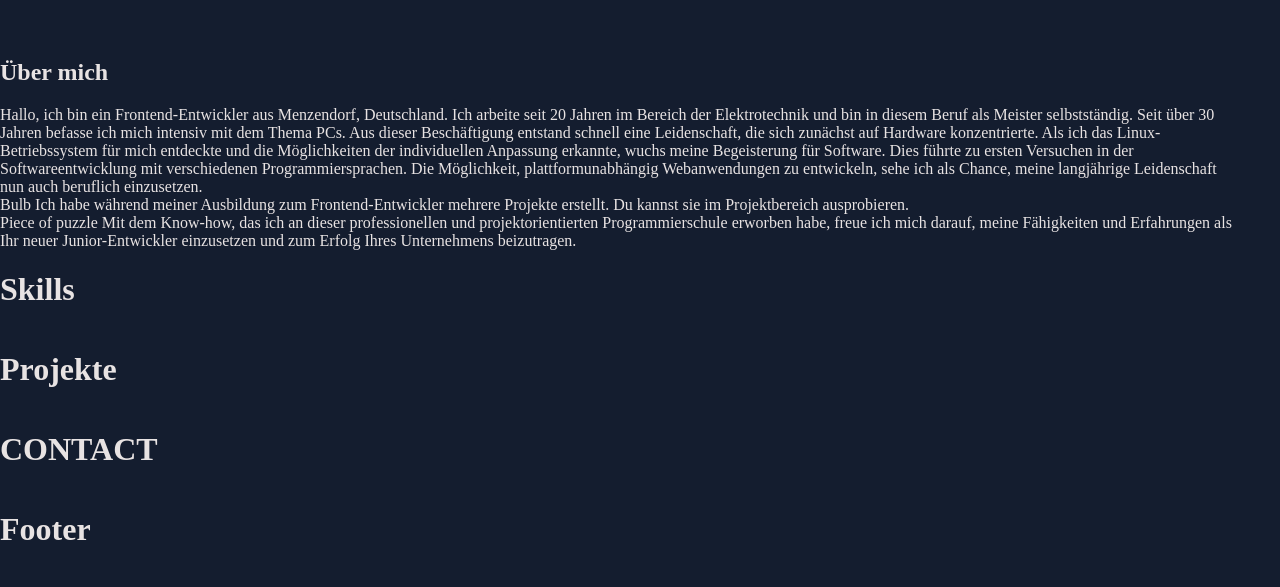
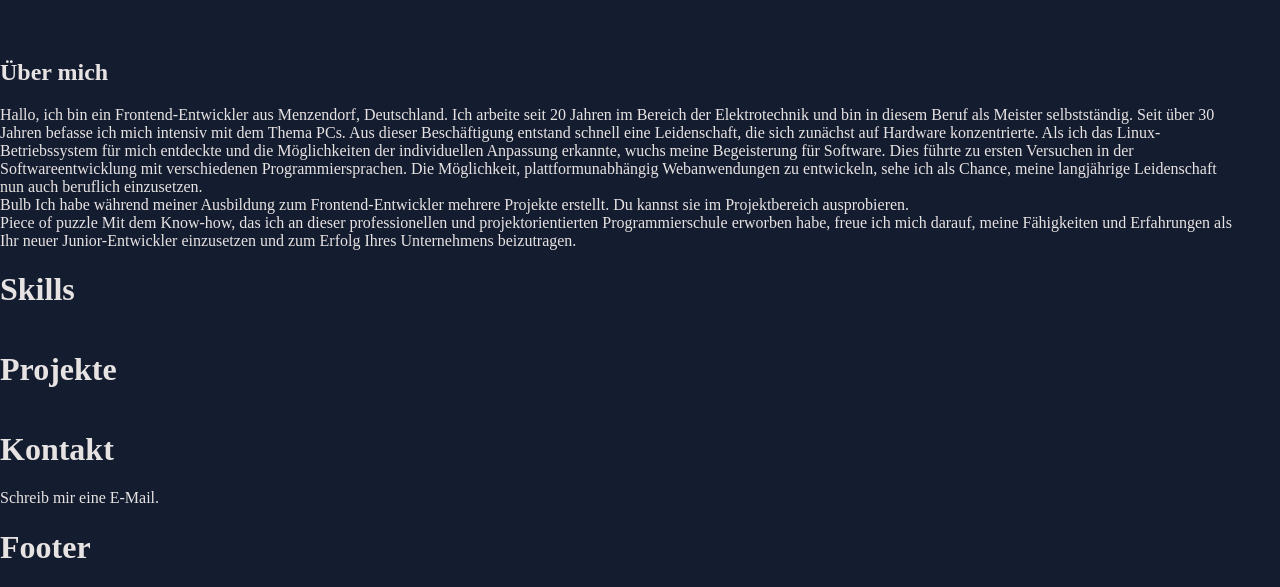
Before and after one commit to KayBeckmann/Portfolio-Vue, a Vue app: page / in a window 1280 px wide. Shown: the part 1241-1828 px from the top of the page. Built offline with nearby package versions, Linux system fonts and the light colour scheme.

Commit message:
Contact-Component first informations

```diff
--- a/src/components/ContactComponent.vue
+++ b/src/components/ContactComponent.vue
@@ -1,3 +1,17 @@
 <template>
-    <h1>CONTACT</h1>
+    <h1>{{ currentMessages.contact.title }}</h1>
+    <a href="mailto:contact@kay-beckmann.com">{{ currentMessages.contact.mail }}</a>
 </template>
+
+<script setup lang="js">
+import { useLanguageStore } from '../stores/language';
+
+const { currentMessages } = useLanguageStore();
+</script>
+
+<style lang="css" scoped>
+a{
+    text-decoration: none;
+    color: var(--text-color);
+}
+</style>
--- a/src/locales/de.json
+++ b/src/locales/de.json
@@ -8,5 +8,9 @@
     "description":"Hallo, ich bin ein Frontend-Entwickler aus Menzendorf, Deutschland. Ich arbeite seit 20 Jahren im Bereich der Elektrotechnik und bin in diesem Beruf als Meister selbstständig. Seit über 30 Jahren befasse ich mich intensiv mit dem Thema PCs. Aus dieser Beschäftigung entstand schnell eine Leidenschaft, die sich zunächst auf Hardware konzentrierte. Als ich das Linux-Betriebssystem für mich entdeckte und die Möglichkeiten der individuellen Anpassung erkannte, wuchs meine Begeisterung für Software. Dies führte zu ersten Versuchen in der Softwareentwicklung mit verschiedenen Programmiersprachen. Die Möglichkeit, plattformunabhängig Webanwendungen zu entwickeln, sehe ich als Chance, meine langjährige Leidenschaft nun auch beruflich einzusetzen.",
     "skill1":"Ich habe während meiner Ausbildung zum Frontend-Entwickler mehrere Projekte erstellt. Du kannst sie im Projektbereich ausprobieren.",
     "skill2":"Mit dem Know-how, das ich an dieser professionellen und projektorientierten Programmierschule erworben habe, freue ich mich darauf, meine Fähigkeiten und Erfahrungen als Ihr neuer Junior-Entwickler einzusetzen und zum Erfolg Ihres Unternehmens beizutragen."
+  },
+  "contact": {
+    "title": "Kontakt",
+    "mail": "Schreib mir eine E-Mail."
   }
 }
--- a/src/locales/en.json
+++ b/src/locales/en.json
@@ -8,5 +8,9 @@
     "description":"Hello, I am a front-end developer from Menzendorf, Germany. I have been working in the field of electrical engineering for 20 years and have been self-employed as a master in this profession. For over 30 years now, I have been immersed in the subject of PCs. This quickly turned into a passion, initially focused on hardware. When I discovered the Linux operating system for myself and recognized the possibilities of individual customization, my enthusiasm for software grew. This led to initial attempts in software development using various programming languages. The opportunity to develop web applications device-independently is seen by me as a chance to professionally leverage my long-standing passion.",
     "skill1":"I made severel projects at my training for frontend developer. You can try it at the project section.",
     "skill2":"With the know-how I got at this professional and project-oriented programming school I look forward to using my skills and experience as your new junior developer and contributing to the success of your company."
+  },
+  "contact": {
+    "title": "Contact",
+    "mail": "Write me a mail."
   }
 }
--- a/src/locales/sv.json
+++ b/src/locales/sv.json
@@ -8,5 +8,9 @@
     "description":"Hej, jag är en frontendutvecklare från Menzendorf i Tyskland. Jag har arbetat inom elteknikområdet i 20 år och varit självständig som mästare i detta yrke. I över 30 år har jag fördjupat mig i ämnet datorer. Detta utvecklades snabbt till en passion, inledningsvis med fokus på hårdvara. När jag upptäckte Linux-operativsystemet och insåg möjligheterna till individuell anpassning, växte mitt intresse för mjukvara. Detta ledde till mina första försök inom mjukvaruutveckling med olika programmeringsspråk. Möjligheten att utveckla webbapplikationer oberoende av enheter ser jag som en chans att professionellt dra nytta av min långvariga passion.",
     "skill1":"Jag gjorde flera projekt under min utbildning till frontendutvecklare. Du kan prova dem i projektavsnittet.",
     "skill2":"Med det know-how jag fått på den här professionella och projektorienterade programmeringsskolan ser jag fram emot att använda mina färdigheter och min erfarenhet som er nya juniorutvecklare och bidra till ert företags framgång."
+  },
+  "contact": {
+    "title": "Kontakt",
+    "mail": "Skriv ett mejl till mig."
   }
 }
```
Lines whose indentation alone changed are shown as unchanged.
